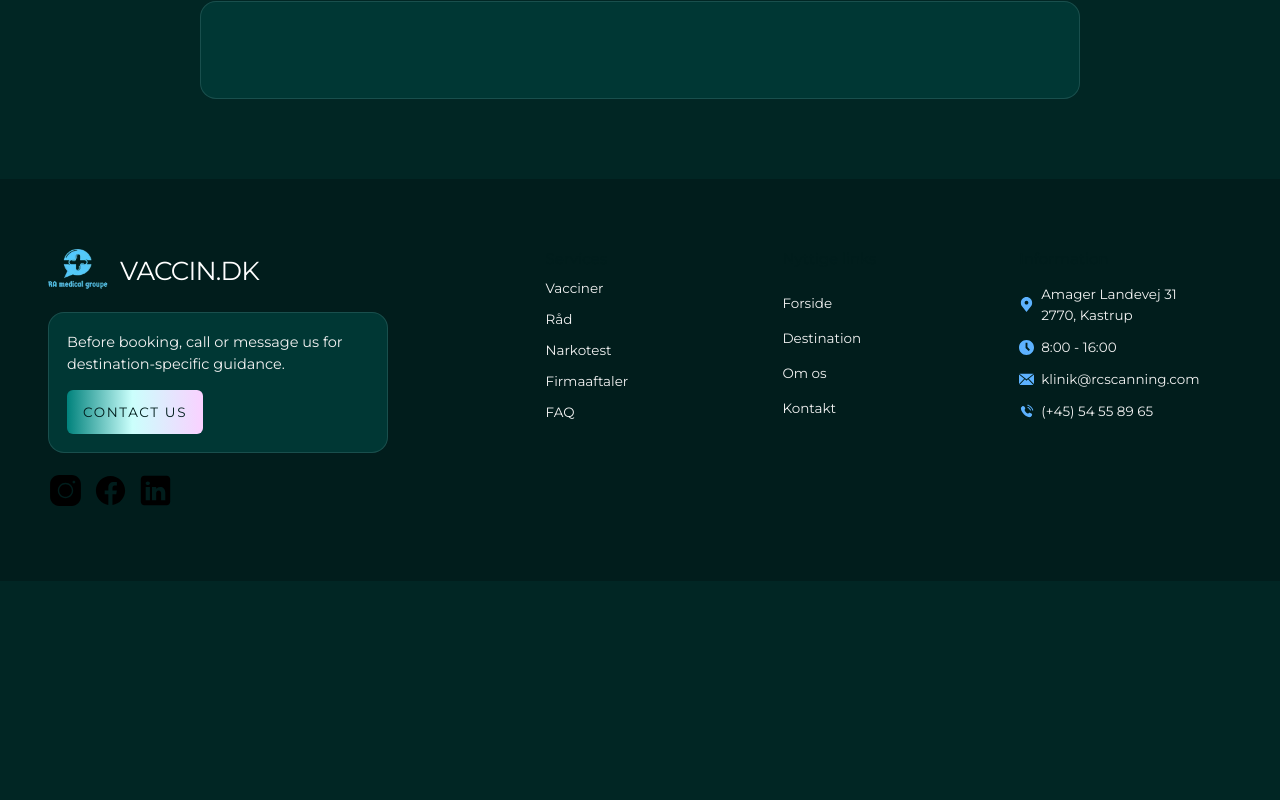
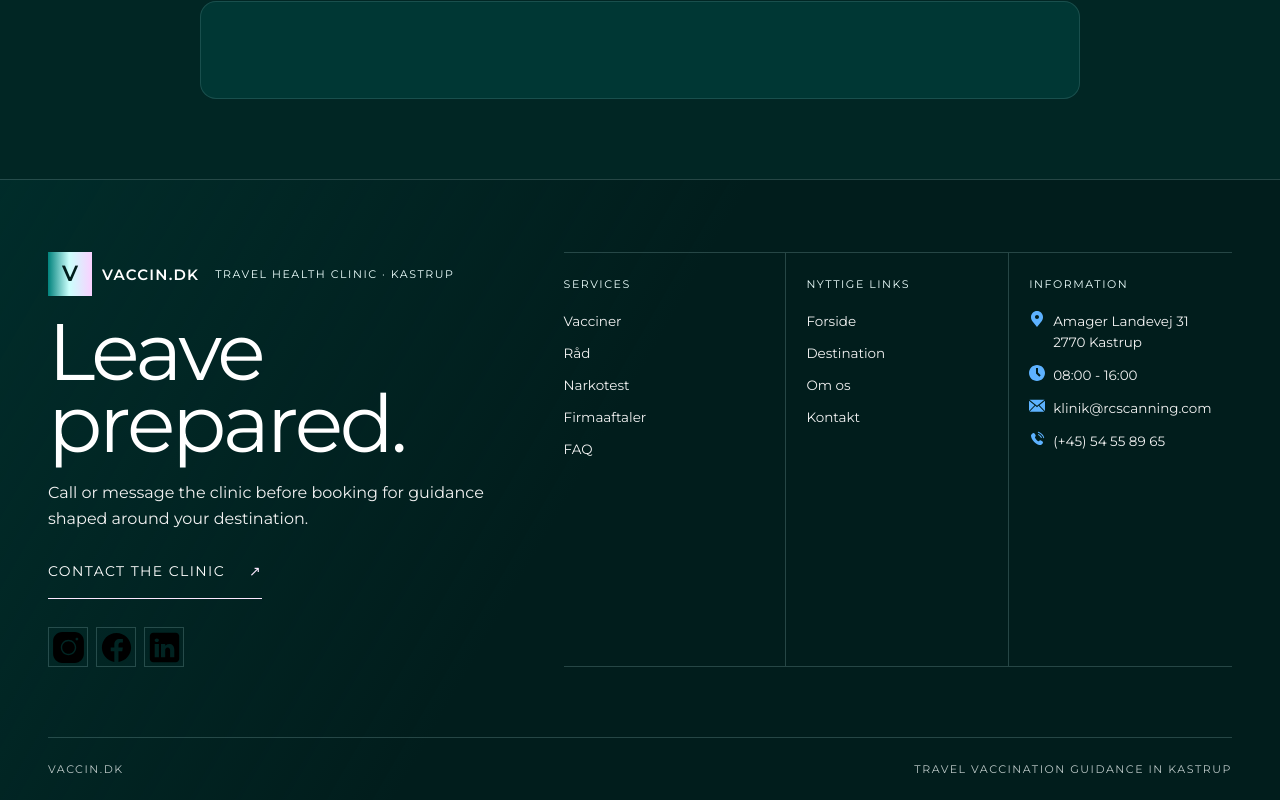
Before and after one commit to VadimTofan/vaccin.dk, a Next.js app in the folder frontend/: page /about-us in a window 1280 px wide. Shown: the part 727-1527 px from the top of the page. Before the commit the page ends 1308 px from the top, so only its background shows below. Built offline with nearby package versions, Linux system fonts and the light colour scheme.

Commit message:
feat(footer): redesign clinic footer

```diff
--- a/frontend/app/shared/footer/footer.tsx
+++ b/frontend/app/shared/footer/footer.tsx
@@ -1,137 +1,149 @@
 'use client';
 
-import styles from './page.module.scss';
+import Image from 'next/image';
+import Link from 'next/link';
+
+import { useLanguage, useLocale } from '@/app/hooks/localization/localization';
+import { FacebookIcon, InstagramIcon, LinkedInIcon } from '@/app/hooks/svg-editor/svg-editor';
 
 import locale from '../navbar/locale.json';
-
-import Link from 'next/link';
-import Image from 'next/image';
-import { FacebookIcon, LinkedInIcon, InstagramIcon } from '@/app/hooks/svg-editor/svg-editor';
-import { useLanguage, useLocale } from '@/app/hooks/localization/localization';
-import { useEffect, useState } from 'react';
-
-export function Footer() {
-  const [state, setState] = useState({ content: locale.da });
-  const { content } = state;
-
-  const { language } = useLanguage();
-  const data = useLocale(locale, language);
-  useEffect(() => {
-    setState((prev) => ({ ...prev, content: data }));
-  }, [data]);
-
-  const socials = [
-    { name: 'Instagram', render: <InstagramIcon /> },
-    { name: 'Facebook', render: <FacebookIcon /> },
-    { name: 'LinkedIn', render: <LinkedInIcon /> },
-  ];
-
-  const usefulLinks = content.nav.filter((item) => item.name !== 'Services');
+import styles from './page.module.scss';
 
 const information = {
   address: 'Amager Landevej 31',
-    code: '2770, Kastrup',
-    hours: '8:00 - 16:00',
+  city: '2770 Kastrup',
+  email: 'klinik@rcscanning.com',
+  hours: '08:00 - 16:00',
   phone: '(+45) 54 55 89 65',
-    email: 'klinik@rcscanning.com',
 };
 
+const socialProfiles = [
+  {
+    name: 'Instagram',
+    href: 'https://www.instagram.com/vaccin.dk.7',
+    icon: <InstagramIcon />,
+  },
+  {
+    name: 'Facebook',
+    href: 'https://www.facebook.com/vaccin.dk.7',
+    icon: <FacebookIcon />,
+  },
+  {
+    name: 'LinkedIn',
+    href: 'https://www.linkedin.com/company/vaccin.dk.7',
+    icon: <LinkedInIcon />,
+  },
+];
+
+export function Footer() {
+  const { language } = useLanguage();
+  const content = useLocale(locale, language);
+  const usefulLinks = content.nav.filter((item) => item.name !== 'Services');
+
   return (
-    <nav className={styles.footer}>
-      <div className={styles.footer__left}>
-        <div className={styles.footer__credits}>
-          <Link href="/">
-            <Image
-              className={styles.footer__logo}
-              src="/images/logo.webp"
-              width={60}
-              height={40}
-              alt="logo"
-            />
+    <footer className={styles.footer}>
+      <div className={styles.footer__inner}>
+        <div className={styles.footer__statement}>
+          <div className={styles.footer__identity}>
+            <Link href="/" className={styles.footer__brand} aria-label="Vaccin.dk home">
+              <span className={styles.footer__brand_mark} aria-hidden="true">
+                V
+              </span>
+              <span className={styles.footer__brand_name}>Vaccin.dk</span>
             </Link>
-          <h2 className={styles.footer__heading}>Vaccin.dk</h2>
+            <p className={styles.footer__eyebrow}>Travel health clinic · Kastrup</p>
           </div>
-        <div className={styles.footer__cta}>
-          <p className={styles.footer__cta_text}>
-            Before booking, call or message us for destination-specific guidance.
+
+          <h2 className={styles.footer__heading}>Leave prepared.</h2>
+          <p className={styles.footer__intro}>
+            Call or message the clinic before booking for guidance shaped around your destination.
           </p>
-          <Link href="/contact" className={styles.footer__cta_link}>
-            Contact Us
+          <Link href="/contact" className={styles.footer__cta}>
+            Contact the clinic
+            <span className={styles.footer__arrow} aria-hidden="true">
+              ↗
+            </span>
           </Link>
-        </div>
-        <ul className={styles.footer__socials}>
-          {socials.map((social, index) => (
-            <li key={index}>
-              <Link href={`http://www.${social.name}.com/vaccin.dk.7`} target="_blank">
-                {social.render}
+
+          <ul className={styles.footer__socials} aria-label="Social media">
+            {socialProfiles.map((social) => (
+              <li className={styles.footer__social_item} key={social.name}>
+                <Link
+                  aria-label={social.name}
+                  className={styles.footer__social_link}
+                  href={social.href}
+                  target="_blank"
+                  rel="noopener noreferrer"
+                >
+                  {social.icon}
                 </Link>
               </li>
             ))}
           </ul>
         </div>
-      <div className={styles.footer__right}>
-        <div className={styles.footer__extra}>
+
+        <div className={styles.footer__directory}>
+          <nav aria-label="Services" className={styles.footer__group}>
             <h3 className={styles.footer__title}>{content.footer.services}</h3>
             <ul className={styles.footer__list}>
               {content.services.map((item) => (
-              <li key={item.path} className={styles.footer__links}>
+                <li className={styles.footer__item} key={item.path}>
                   <Link href={item.path} className={styles.footer__link}>
                     {item.name}
                   </Link>
                 </li>
               ))}
             </ul>
-        </div>
-        <div className={styles.footer__extra}>
+          </nav>
+
+          <nav aria-label="Useful links" className={styles.footer__group}>
             <h3 className={styles.footer__title}>{content.footer.links}</h3>
             <ul className={styles.footer__list}>
               {usefulLinks.map((item) => (
-              <li key={item.path} className={styles.footer__links}>
+                <li className={styles.footer__item} key={item.path}>
                   <Link href={item.path} className={styles.footer__link}>
                     {item.name}
                   </Link>
                 </li>
               ))}
             </ul>
-        </div>
-        <div className={styles.footer__extra}>
+          </nav>
+
+          <address className={styles.footer__address}>
             <h3 className={styles.footer__title}>{content.footer.information}</h3>
-          <ul className={styles.footer__list}>
-            <li className={styles.footer__link}>
             <Link
+              className={styles.footer__contact}
               href="https://www.google.com/maps/place/Amager+Landevej+31,+2770+Kastrup/"
-                className={styles.footer__link}
               target="_blank"
+              rel="noopener noreferrer"
             >
-                <Image src="/images/map-pin.svg" width={15} height={15} alt="geo-tag pin" />
-                <p>
+              <Image src="/images/map-pin.svg" width={16} height={16} alt="" />
+              <span>
                 {information.address}
                 <br />
-                  {information.code}
-                </p>
+                {information.city}
+              </span>
             </Link>
-            </li>
-            <li className={styles.footer__link}>
-              <Image src="/images/clock.svg" width={15} height={15} alt="small digital clock" />
+            <span className={styles.footer__contact}>
+              <Image src="/images/clock.svg" width={16} height={16} alt="" />
               {information.hours}
-            </li>
-
-            <li className={styles.footer__link}>
-              <Link href="" className={styles.footer__link}>
-                <Image src="/images/mail.svg" width={15} height={15} alt="mail envelope" />
+            </span>
+            <Link className={styles.footer__contact} href={`mailto:${information.email}`}>
+              <Image src="/images/mail.svg" width={16} height={16} alt="" />
               {information.email}
             </Link>
-            </li>
-            <li className={styles.footer__link}>
-              {' '}
-              <Link href={`tel:${information.phone}`} className={styles.footer__link}>
-                <Image src="/images/phone.svg" width={15} height={15} alt="phone" />
+            <Link className={styles.footer__contact} href="tel:+4554558965">
+              <Image src="/images/phone.svg" width={16} height={16} alt="" />
               {information.phone}
             </Link>
-            </li>
-          </ul>
+          </address>
+        </div>
+
+        <div className={styles.footer__baseline}>
+          <span>Vaccin.dk</span>
+          <span>Travel vaccination guidance in Kastrup</span>
         </div>
       </div>
-    </nav>
+    </footer>
   );
 }
--- a/frontend/app/shared/footer/page.module.scss
+++ b/frontend/app/shared/footer/page.module.scss
@@ -1,124 +1,239 @@
+// footer-editorial-retouch
 // clinic-surface
 // refero-clinical-blueprint
-// refero-auros
 @use '@/styles/colors' as *;
 @use '@/styles/mixins' as mixins;
 
 .footer {
-  display: grid;
   width: 100%;
-  padding: 5rem var(--clinic-page-gutter);
-  gap: 4rem;
+  padding: 0 var(--clinic-page-gutter);
   color: $text-light;
-  background: $surface-sand;
+  background: linear-gradient(120deg, rgb(0 55 52 / 58%), transparent 46%), $surface-sand;
+  border-top: 0.1rem solid rgb(203 255 252 / 18%);
+
+  &__inner {
+    display: grid;
+    width: min(100%, var(--clinic-page-max));
+    margin: 0 auto;
+    padding: 5.6rem 0 2.4rem;
+    gap: 5rem;
+  }
 
   @include mixins.tablet {
-    grid-template-columns: minmax(24rem, 0.8fr) minmax(0, 1.2fr);
-    align-items: start;
-    padding-block: 7rem;
+    &__inner {
+      grid-template-columns: minmax(30rem, 0.8fr) minmax(0, 1.2fr);
+      padding-top: 7.2rem;
+      gap: 7rem;
+    }
   }
 
-  &__left,
-  &__right {
-    width: min(100%, var(--clinic-page-max));
-  }
-
-  &__left {
+  &__statement {
     display: flex;
     flex-direction: column;
+    align-items: flex-start;
     gap: 2rem;
   }
 
-  &__credits {
+  &__identity {
     display: flex;
     align-items: center;
-    gap: 1.2rem;
+    gap: 1.6rem;
   }
 
-  &__logo {
-    border-radius: 0.6rem;
+  &__brand {
+    display: inline-flex;
+    align-items: center;
+    gap: 1rem;
   }
 
-  &__heading {
-    font-size: 2.6rem;
-    font-weight: 500;
+  &__brand_mark {
+    display: grid;
+    place-items: center;
+    width: 4.4rem;
+    height: 4.4rem;
+    font-size: 2.2rem;
+    font-weight: 600;
     line-height: 1;
-    letter-spacing: -0.03em;
+    color: $text-inverse;
+    background: $refero-gradient;
+  }
+
+  &__brand_name {
+    font-size: 1.5rem;
+    font-weight: 600;
+    letter-spacing: 0.08em;
     text-transform: uppercase;
     color: $text-ink;
   }
 
-  &__cta {
-    display: grid;
-    max-width: 34rem;
-    padding: 1.8rem;
-    gap: 1.4rem;
-    background: $surface-card;
-    border: 0.1rem solid var(--clinic-surface-border);
-    border-radius: var(--refero-card-radius);
-    box-shadow: none;
+  &__eyebrow,
+  &__title,
+  &__baseline {
+    font-size: 1.1rem;
+    font-weight: 500;
+    line-height: 1.3;
+    letter-spacing: 0.14em;
+    text-transform: uppercase;
   }
 
-  &__cta_text {
-    font-size: 1.45rem;
+  &__eyebrow {
+    color: $accent-sea;
+  }
+
+  &__heading {
+    max-width: 56rem;
+    font-size: clamp(4.8rem, 7vw, 8rem);
+    font-weight: 500;
+    line-height: 0.9;
+    letter-spacing: -0.04em;
+    color: $text-ink;
+  }
+
+  &__intro {
+    max-width: 46rem;
+    font-size: 1.6rem;
+    line-height: 1.6;
+    color: $gray-200;
+  }
+
+  &__cta {
+    display: inline-flex;
+    align-items: center;
+    min-height: 4.8rem;
+    padding: 0 0 0.8rem;
+    gap: 2.4rem;
+    font-size: 1.4rem;
+    font-weight: 500;
+    letter-spacing: 0.1em;
+    text-transform: uppercase;
+    color: $text-ink;
+    border-bottom: 0.1rem solid $refero-phosphor;
+  }
+
+  &__arrow {
+    color: $refero-phosphor;
+  }
+
+  &__socials {
+    display: flex;
+    margin-top: 0.8rem;
+    gap: 0.8rem;
+    list-style: none;
+  }
+
+  &__social_item {
+    list-style: none;
+  }
+
+  &__social_link {
+    display: grid;
+    place-items: center;
+    width: 4rem;
+    height: 4rem;
+    color: $text-ink;
+    border: 0.1rem solid rgb(203 255 252 / 18%);
+  }
+
+  &__directory {
+    display: grid;
+    border-top: 0.1rem solid rgb(203 255 252 / 18%);
+  }
+
+  @include mixins.small-tablet {
+    &__directory {
+      grid-template-columns: repeat(3, minmax(0, 1fr));
+    }
+  }
+
+  &__group,
+  &__address {
+    display: flex;
+    flex-direction: column;
+    padding: 2.4rem 0;
+    gap: 1.2rem;
+    border-bottom: 0.1rem solid rgb(203 255 252 / 18%);
+  }
+
+  @include mixins.small-tablet {
+    &__group,
+    &__address {
+      padding: 2.4rem 2rem;
+      border-right: 0.1rem solid rgb(203 255 252 / 18%);
+
+      &:first-child {
+        padding-left: 0;
+      }
+
+      &:last-child {
+        padding-right: 0;
+        border-right: 0;
+      }
+    }
+  }
+
+  &__address {
+    font-style: normal;
+  }
+
+  &__title {
+    margin-bottom: 0.8rem;
+    color: $accent-sea;
+  }
+
+  &__list {
+    display: grid;
+    gap: 0.8rem;
+  }
+
+  &__item {
+    list-style: none;
+  }
+
+  &__link,
+  &__contact {
+    display: flex;
+    align-items: flex-start;
+    gap: 0.8rem;
+    font-size: 1.35rem;
     line-height: 1.55;
     color: $gray-200;
   }
 
-  &__cta_link {
-    display: inline-flex;
-    justify-content: center;
-    align-items: center;
+  &__link {
     width: fit-content;
-    min-height: 4.4rem;
-    padding: 0 1.6rem;
-    font-size: 1.35rem;
-    font-weight: 500;
-    letter-spacing: 0.12em;
-    text-transform: uppercase;
-    color: $text-inverse;
-    background: $refero-gradient;
-    border-radius: var(--refero-control-radius);
-  }
+    padding-bottom: 0.2rem;
+    border-bottom: 0.1rem solid transparent;
 
-  &__socials {
-    display: flex;
-    gap: 1rem;
-    list-style: none;
-  }
-
-  &__right {
-    display: grid;
-    gap: 2.4rem;
-
-    @include mixins.small-tablet {
-      grid-template-columns: repeat(3, minmax(0, 1fr));
+    &:hover,
+    &:focus-visible {
+      color: $text-ink;
+      border-color: $accent-sea;
     }
   }
 
-  &__extra,
-  &__list {
-    display: grid;
-    gap: 1rem;
+  &__contact {
+    width: fit-content;
   }
 
-  &__title {
-    font-size: 1.5rem;
-    font-weight: 500;
-    color: $text-inverse;
-    white-space: nowrap;
+  &__baseline {
+    display: flex;
+    flex-direction: column;
+    padding-top: 2.4rem;
+    gap: 0.8rem;
+    color: $text-muted;
+    border-top: 0.1rem solid rgb(203 255 252 / 18%);
   }
 
-  &__links {
-    list-style: none;
+  @include mixins.small-tablet {
+    &__baseline {
+      flex-direction: row;
+      justify-content: space-between;
+    }
   }
 
-  &__link {
-    display: flex;
-    align-items: center;
-    font-size: 1.35rem;
-    line-height: 1.55;
-    color: $gray-200;
-    gap: 0.7rem;
+  @include mixins.tablet {
+    &__baseline {
+      grid-column: 1 / -1;
+    }
   }
 }
```
Also changed, not shown: 1 other file (tests, documents, lock files or other folders). Lines whose indentation alone changed are shown as unchanged.
